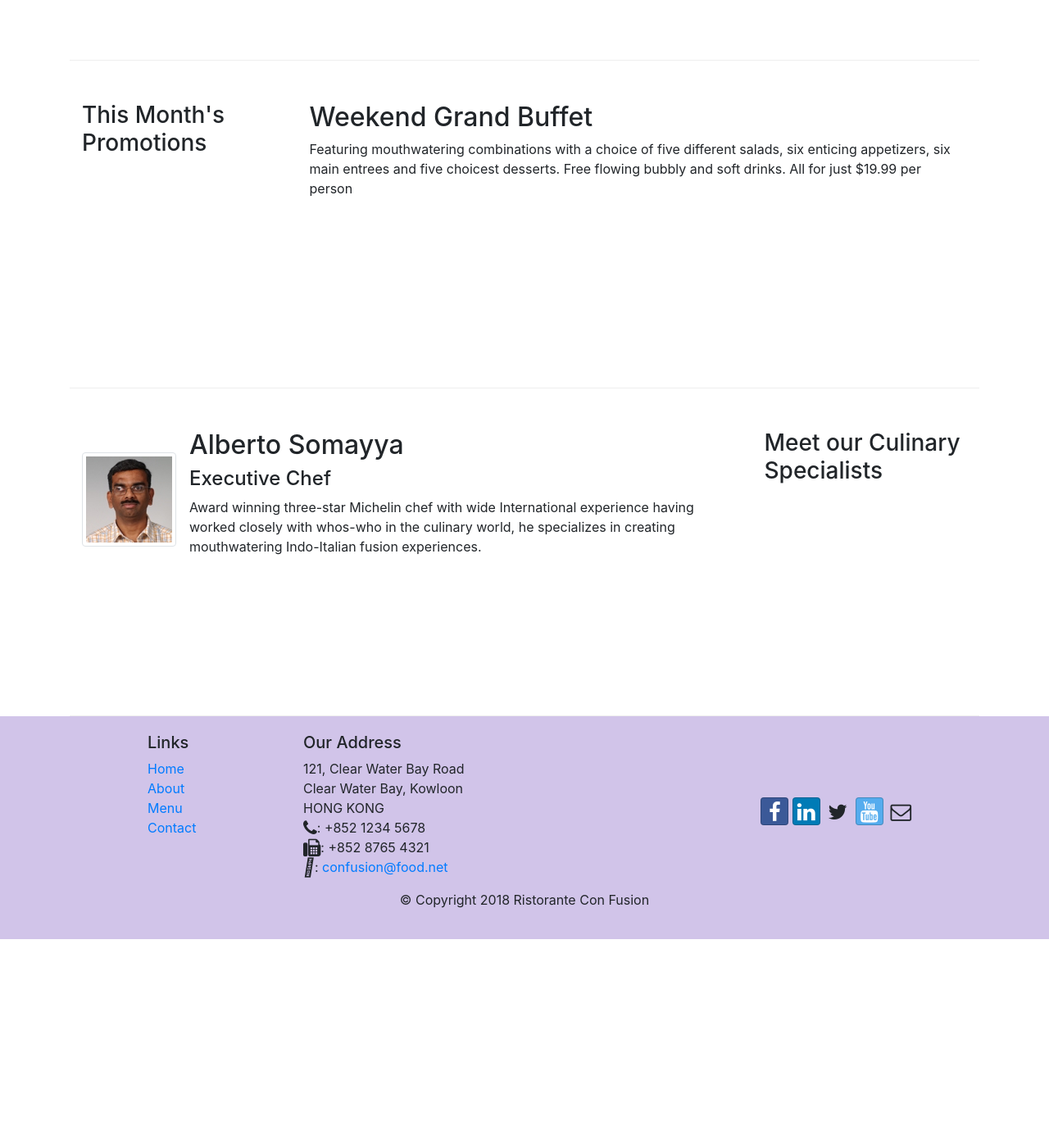
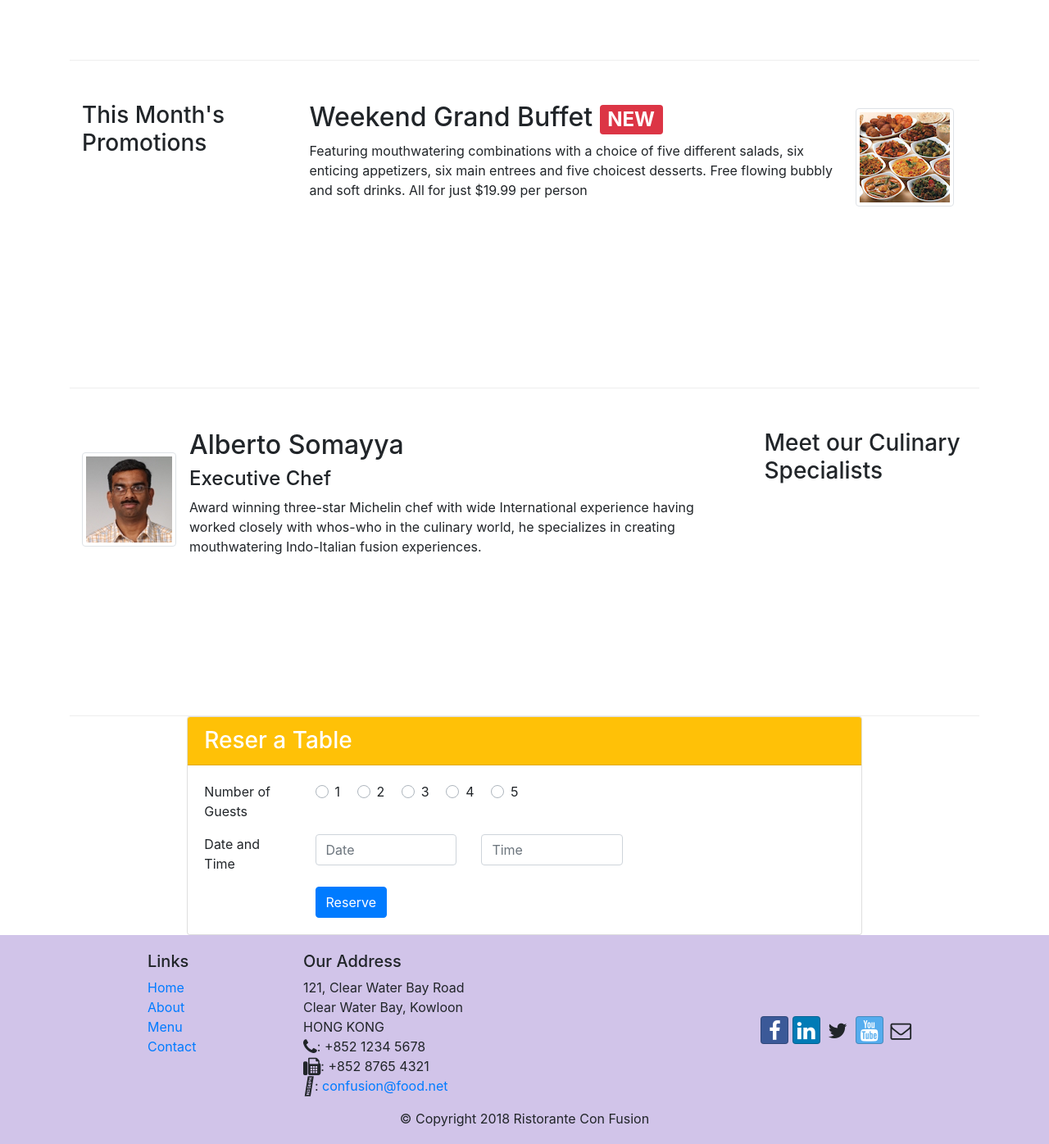
Before and after one commit to rrrw82/Bootstrap_Demo, a website: page index.html in a window 1280 px wide. Shown: the part 660-2056 px from the top of the page at 82% size. Before the commit the page ends 1806 px from the top, so only its background shows below. Drawn offline with nearby package versions, Linux system fonts and the light colour scheme; some icons are missing.

Commit message:
ASsignment 2

```diff
--- a/index.html
+++ b/index.html
@@ -20,9 +20,9 @@
 
     <div class="container">
 
-       <button class="navbar-toggler" type="button" data-toggle="collapse" data-target="#Navbar">
-         <span class="navbar-toggler-icon"></span>
-       </button>
+      <button class="navbar-toggler" type="button" data-toggle="collapse" data-target="#Navbar">
+        <span class="navbar-toggler-icon"></span>
+      </button>
 
       <a class="navbar-brand" href="#"><img src="img/logo.png" height="30" widht="41"></a>
       <div class="collapse navbar-collapse" id="Navbar">
@@ -46,6 +46,9 @@
         </div>
         <div class="col-12 col-sm align-self-center">
           <img src="img/logo.png" class="img-fluid">
+        </div>
+        <div class="col-12 col-sm-3 align-self-center">
+          <a href="#formPlaceHolder" class="btn btn-warning btn-block btn-sm" role="button">Reserve Table</a>
         </div>
       </div>
     </div>
@@ -77,8 +80,13 @@
         <h3>This Month's Promotions</h3>
       </div>
       <div class="col col-sm col-md">
-        <h2>Weekend Grand Buffet</h2>
-        <p>Featuring mouthwatering combinations with a choice of five different salads, six enticing appetizers, six main entrees and five choicest desserts. Free flowing bubbly and soft drinks. All for just $19.99 per person </p>
+        <div class="media">
+          <div class="media-body">
+          <h2 class="mt-0">Weekend Grand Buffet <span class="badge badge-danger">NEW</span> </h2>
+          <p class="d-none d-sm-block">Featuring mouthwatering combinations with a choice of five different salads, six enticing appetizers, six main entrees and five choicest desserts. Free flowing bubbly and soft drinks. All for just $19.99 per person </p>
+          </div>
+          <img src="img/buffet.png" alt="Yummy Buffet!" class="d-flex mr-3 img-thumbnail align-self-center">
+        </div>
       </div>
     </div>
 
@@ -89,12 +97,66 @@
       <div class="col col-sm order-sm-first col-md">
         <div class="media">
           <img src="img/alberto.png" class="d-flex mr-3 img-thumbnail align-self-center" alt="alberto">
-          <div class="meda-body">
+          <div class="meda-body d-none d-sm-block">
             <h2>Alberto Somayya</h2>
             <h4>Executive Chef</h4>
             <p>Award winning three-star Michelin chef with wide International experience having worked closely with whos-who in the culinary world, he specializes in creating mouthwatering Indo-Italian fusion experiences. </p>
           </div>
         </div>
+      </div>
+    </div>
+  </div>
+
+  <div class="col-sm-8 offset-sm-2">
+    <div class="card">
+      <h3 class="card-header bg-warning text-white">Reser a Table</h3>
+      <div class="card-body">
+        <form>
+          <div class="form-group row" id="formPlaceHolder">
+            <div class="col-sm-2 ">
+              Number of Guests
+            </div>
+            <div class="col-sm-10">
+              <div class="custom-control custom-radio custom-control-inline">
+                <input type="radio" id="numGuest1" name="numGuest1" class="custom-control-input" value="1">
+                <label class="custom-control-label" for="numGuest1">1</label>
+              </div>
+              <div class="custom-control custom-radio custom-control-inline">
+                <input type="radio" id="numGuest2" name="numGuest2" class="custom-control-input" value="2">
+                <label class="custom-control-label" for="numGuest2">2</label>
+              </div>
+              <div class="custom-control custom-radio custom-control-inline">
+                <input type="radio" id="numGuest3" name="numGuest3" class="custom-control-input" value="3">
+                <label class="custom-control-label" for="numGuest1">3</label>
+              </div>
+              <div class="custom-control custom-radio custom-control-inline">
+                <input type="radio" id="numGuest4" name="numGuest4" class="custom-control-input" value="4">
+                <label class="custom-control-label" for="numGuest1">4</label>
+              </div>
+              <div class="custom-control custom-radio custom-control-inline">
+                <input type="radio" id="numGuest5" name="numGuest5" class="custom-control-input" value="5">
+                <label class="custom-control-label" for="numGuest1">5</label>
+              </div>
+            </div>
+          </div>
+          <div class="form-group row">
+            <div class="col-sm-2">
+              Date and Time
+            </div>
+            <div class="col-sm-3">
+              <input type="text" name="date" placeholder="Date" class="form-control">
+            </div>
+            <div class="col-sm-3">
+              <input type="text" name="Time" placeholder="Time" class="form-control">
+            </div>
+          </div>
+          <div class="row">
+            <div class="col-sm-10 offset-sm-2">
+              <button type="button" class="btn btn-primary">Reserve</button>
+            </div>
+          </div>
+        </form>
+
       </div>
     </div>
   </div>
```
